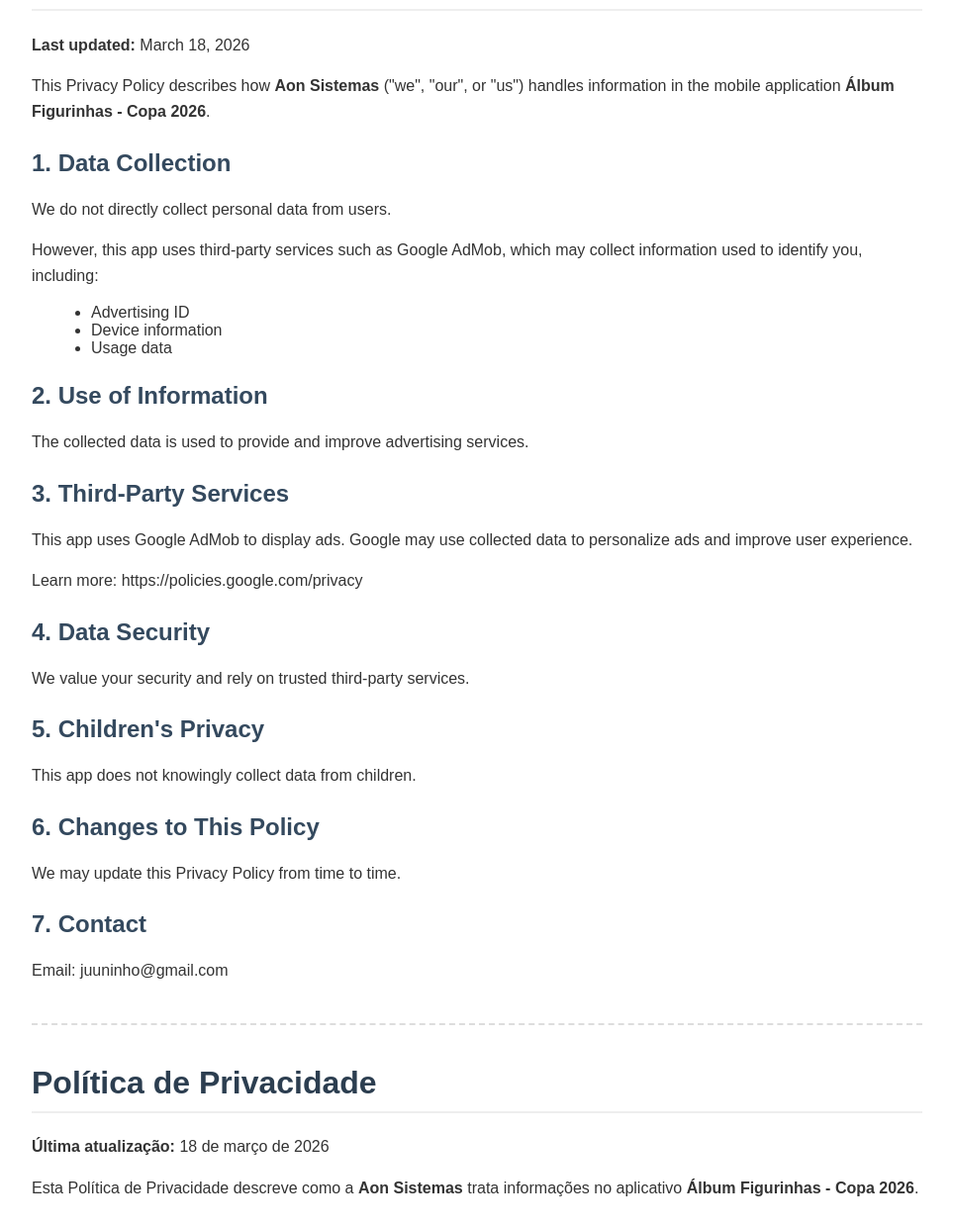
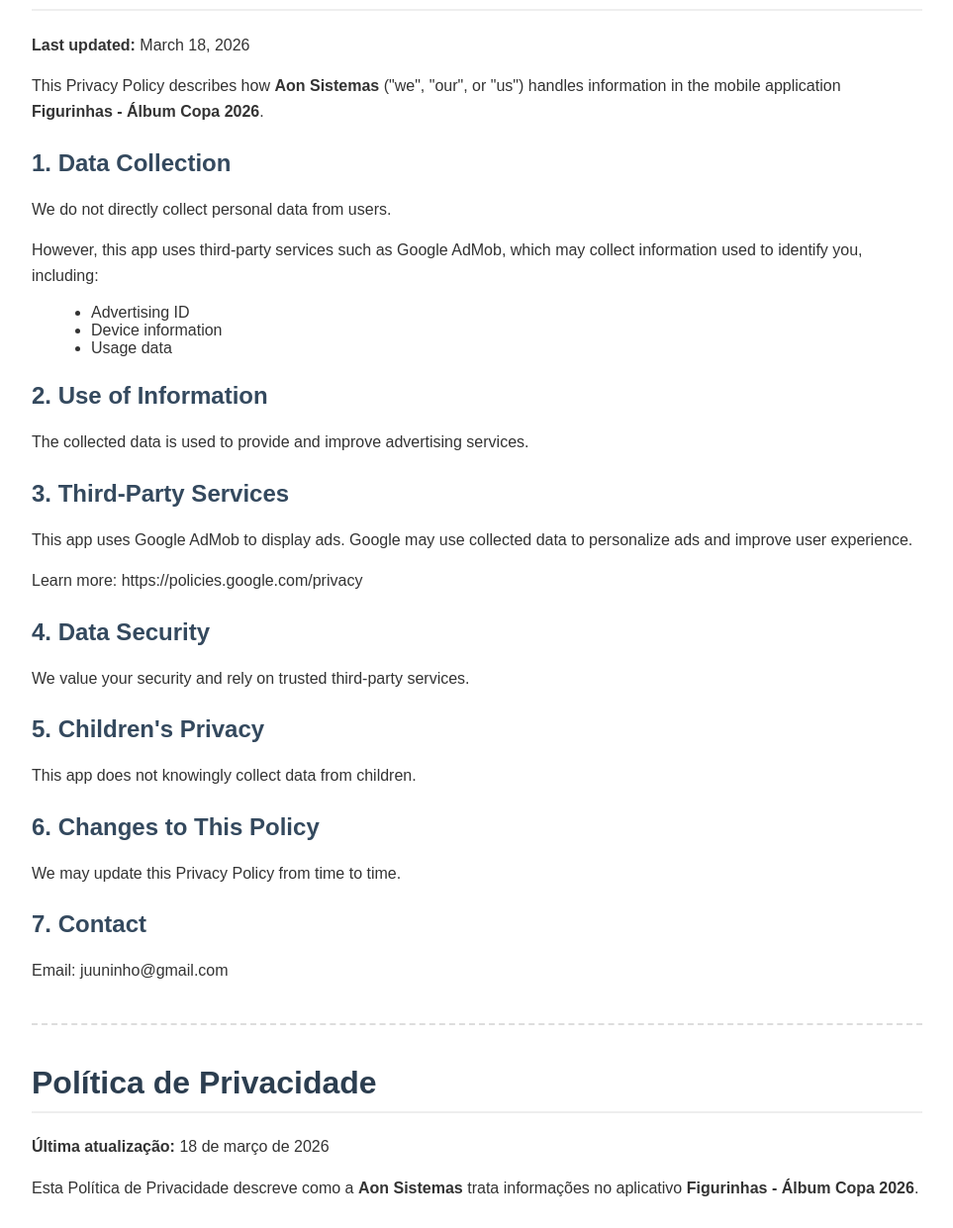
Before and after one commit to paguiarti/politica-privacidade, a plain HTML site: page index.html in a window 1280 px wide. Shown: the part 129-1370 px from the top of the page at 99% size, without its empty margins (158-1121 px from the left). Drawn offline with Linux system fonts and the light colour scheme.

Commit message:
Update title and references in privacy policy

```diff
--- a/index.html
+++ b/index.html
@@ -3,7 +3,7 @@
 <head>
 <meta charset="UTF-8">
 <meta name="viewport" content="width=device-width, initial-scale=1.0">
-<title>Privacy Policy - Álbum Figurinhas - Copa 2026</title>
+<title>Privacy Policy - Figurinhas - Álbum Copa 2026</title>
 
 <style>
 body {
@@ -62,7 +62,7 @@
 <h1>Privacy Policy</h1>
 <p><strong>Last updated:</strong> March 18, 2026</p>
 
-<p>This Privacy Policy describes how <strong>Aon Sistemas</strong> ("we", "our", or "us") handles information in the mobile application <strong>Álbum Figurinhas - Copa 2026</strong>.</p>
+<p>This Privacy Policy describes how <strong>Aon Sistemas</strong> ("we", "our", or "us") handles information in the mobile application <strong>Figurinhas - Álbum Copa 2026</strong>.</p>
 
 <h2>1. Data Collection</h2>
 <p>We do not directly collect personal data from users.</p>
@@ -97,7 +97,7 @@
 <h1>Política de Privacidade</h1>
 <p><strong>Última atualização:</strong> 18 de março de 2026</p>
 
-<p>Esta Política de Privacidade descreve como a <strong>Aon Sistemas</strong> trata informações no aplicativo <strong>Álbum Figurinhas - Copa 2026</strong>.</p>
+<p>Esta Política de Privacidade descreve como a <strong>Aon Sistemas</strong> trata informações no aplicativo <strong>Figurinhas - Álbum Copa 2026</strong>.</p>
 
 <h2>1. Coleta de Dados</h2>
 <p>Não coletamos dados pessoais diretamente dos usuários.</p>
```
